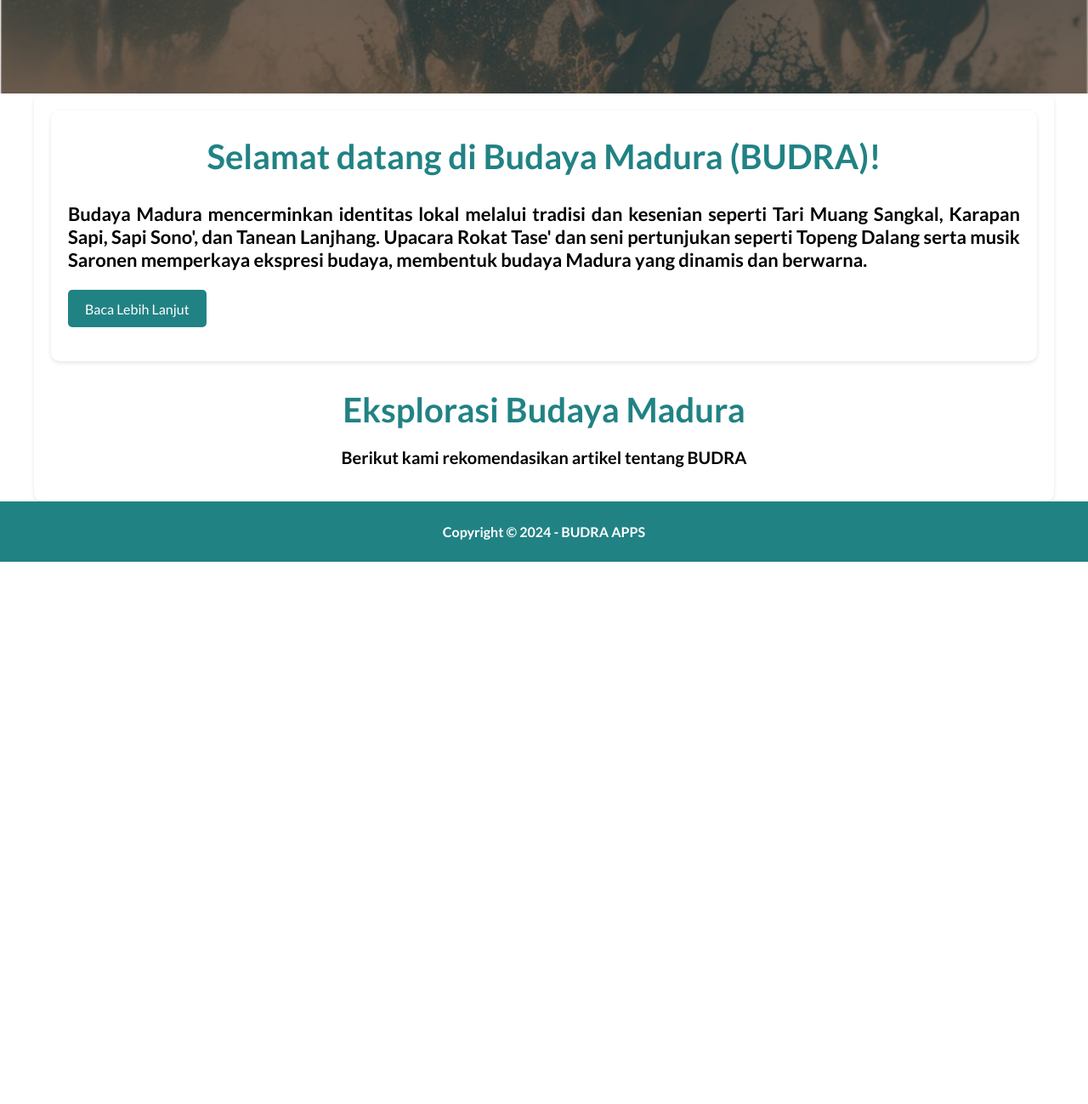
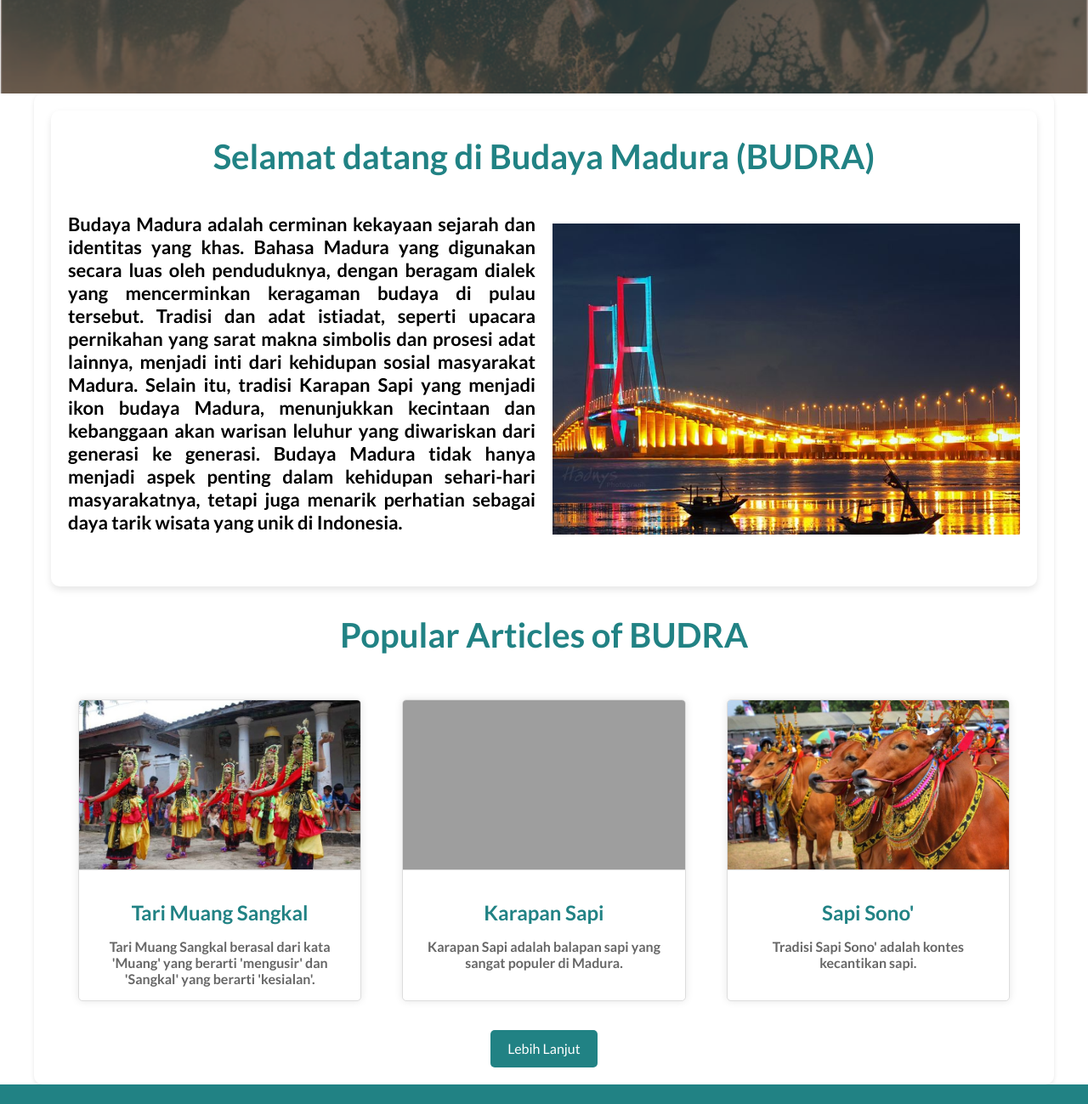
Before and after one commit to yeshintamira/capstone-project, a website built with webpack: page src/templates/index.html in a window 1280 px wide. Shown: the part 380-1679 px from the top of the page at 85% size. Before the commit the page ends 1041 px from the top, so only its background shows below. Built offline with nearby package versions, Linux system fonts and the light colour scheme; grey boxes are pictures that could not be loaded; files whose address does not match are found by name.

Commit message:
update home.js

```diff
--- a/src/scripts/views/pages/home.js
+++ b/src/scripts/views/pages/home.js
@@ -15,25 +15,51 @@ const Home = {
     `).join('');
 
     return `
-      <header class="header">
-      </header>
-      <main class="container" id="maincontent">
-      <div class="intro">
-      <h1 class="intro-title">Selamat datang di Budaya Madura (BUDRA)!</h1>
+
+
+    <div class="intro-container">
+    <h1 class="intro-title">Selamat datang di Budaya Madura (BUDRA)</h1>
+    <div class="intro">
       <div class="intro-text">
-        <p>Budaya Madura mencerminkan identitas lokal melalui tradisi dan kesenian seperti Tari Muang Sangkal, Karapan Sapi, Sapi Sono', dan Tanean Lanjhang. Upacara Rokat Tase' dan seni pertunjukan seperti Topeng Dalang serta musik Saronen memperkaya ekspresi budaya, membentuk budaya Madura yang dinamis dan berwarna.</p>
-        <button class="explore-button" tabindex="0"><a href="#/budaya">Baca Lebih Lanjut</a></button>
+        <p>
+          Budaya Madura adalah cerminan kekayaan sejarah dan identitas yang khas. Bahasa Madura yang digunakan secara luas oleh penduduknya, dengan beragam dialek yang mencerminkan keragaman budaya di pulau tersebut. Tradisi dan adat istiadat, seperti upacara pernikahan yang sarat makna simbolis dan prosesi adat lainnya, menjadi inti dari kehidupan sosial masyarakat Madura. Selain itu, tradisi Karapan Sapi yang menjadi ikon budaya Madura, menunjukkan kecintaan dan kebanggaan akan warisan leluhur yang diwariskan dari generasi ke generasi. Budaya Madura tidak hanya menjadi aspek penting dalam kehidupan sehari-hari masyarakatnya, tetapi juga menarik perhatian sebagai daya tarik wisata yang unik di Indonesia.
+        </p>
       </div>
     </div>
-      </main>
+    <div class="madura-image-container">
+      <img src="../images/gambar-budra/suramadu.jpg" alt="Madura" class="madura-image" tabindex="0">
+    </div>
+  </div>
+
+
       <article class="article-container">
         <div class="article-header">
-        <h1 tabindex="0">Eksplorasi Budaya Madura</h1>
-        <h2 tabindex="0">Berikut kami rekomendasikan artikel tentang BUDRA</h2>
-
+        <h1 tabindex="0">Popular Articles of BUDRA </h1>
         </div>
 
+    <div class="rekom-card">
+    <div class="card-item">
+        <img src="../images/gambar-budra/muang-sangkal.jpg" alt="Tari Muang Sangkal" class="article-image" tabindex="0">
+        <h1 tabindex="0">Tari Muang Sangkal</h1>
+        <p tabindex="0">Tari Muang Sangkal berasal dari kata 'Muang' yang berarti 'mengusir' dan 'Sangkal' yang berarti 'kesialan'.</p>
+    </div>
+    <div class="card-item">
+        <img src="../images/gambar-budra/karapansapi.jpg" alt="Karapan Sapi" class="article-image" tabindex="0">
+        <h1 tabindex="0">Karapan Sapi</h1>
+        <p tabindex="0">Karapan Sapi adalah balapan sapi yang sangat populer di Madura. </p>
+    </div>
+    <div class="card-item">
+        <img src="../images/gambar-budra/sapisono.jpeg" alt="Sapi Sono'" class="article-image" tabindex="0">
+        <h1 tabindex="0">Sapi Sono'</h1>
+        <p tabindex="0">Tradisi Sapi Sono' adalah kontes kecantikan sapi.</p>
+    </div>
+
+</div>
+
       </article>
+
+    <!-- Tombol "Lebih Lanjut" di paling bawah -->
+    <button class="next-button" tabindex="0"><a href="#/budaya"> Lebih Lanjut</a></button>
     </main>
     `;
   },
--- a/src/styles/main.css
+++ b/src/styles/main.css
@@ -44,12 +44,12 @@ html, body {
 }
 
 .logo {
-    width: 70px; /* Adjust the size as needed */
-    height: 70px; /* Adjust the size as needed */
-    background-image: url('../public/images/logo-budra.png'); /* Adjust the path as needed */
-    background-size: contain; /* Ensure the logo is fully visible */
-    background-repeat: no-repeat; /* Prevent repeating */
-    background-position: center; /* Center the logo */
+    width: 70px;
+    height: 70px;
+    background-image: url('../public/images/logo-budra.png');
+    background-size: contain;
+    background-repeat: no-repeat;
+    background-position: center;
 }
 
 .navbar-menu {
@@ -131,22 +131,32 @@ button, .navbar-menu a, input[type="text"], textarea {
 
 .intro {
     margin-bottom: 20px;
+    grid-column: 1 / 2;
 }
 
 .intro-title {
     font-size: 40px;
-    color:#218284; /* Warna oranye untuk judul */
-    margin-bottom: 30px;
+    color: #218284;
+    margin-bottom: 0px;
     text-align: center;
     margin-top: 10px;
+    grid-column: 1 / 3; /* Membuat judul menempati seluruh lebar grid */
 }
 
 .intro-text p {
-    font-size: 22px; /* Mengatur ukuran font menjadi 16px */
-    color: #000; /* Warna abu-abu untuk teks */
-    text-align: justify; /* Membuat teks rata kiri */
+    font-size: 22px;
+    color: #000;
+    text-align: justify;
 }
 
+.madura-image-container {
+    grid-column: 2 / 3;
+}
+
+.madura-image {
+    max-width: 100%;
+    height: auto;
+}
 
 /* Gaya untuk container */
 .container {
@@ -161,15 +171,28 @@ button, .navbar-menu a, input[type="text"], textarea {
     border-radius: 10px;
 }
 
+.intro-container {
+    display: grid;
+    grid-template-columns: 1fr 1fr;
+    gap: 20px;
+    border-radius: 10px;
+    background-color: white;
+    padding: 20px;
+    box-shadow: 0 4px 8px rgba(0, 0, 0, 0.1);
+    align-items: center; /* Mengatur posisi vertikal menjadi sejajar */
+}
+
+
+
 .container  {
     font-family: Lato, sans-serif;
     font-size: 30px;
     margin-top: auto;
 }
 
-.explore-button {
-    background-color: #218284; /* Warna latar belakang oranye */
-    color: white; /* Warna teks putih */
+.next-button {
+    background-color: #218284;
+    color: white;
     border: none;
     padding: 10px 20px;
     font-size: 16px;
@@ -177,28 +200,30 @@ button, .navbar-menu a, input[type="text"], textarea {
     border-radius: 5px;
     text-align: center;
     font-family: 'Lato', sans-serif;
+    display: inline-block;
 }
 
-  .explore-button a {
-    color: white; /* Warna teks putih untuk tautan */
-    text-decoration: none; /* Menghilangkan dekorasi teks pada tautan */
+.next-button a {
+    color: white;
+    text-decoration: none;
 }
 
-  .explore-button a:hover {
-    text-decoration: underline; /* Menambahkan dekorasi teks pada hover */
+.next-button a:hover {
+    text-decoration: underline;
 }
 
-  .explore-button:hover {
-    background-color: #218284; /* Warna latar belakang sedikit lebih gelap saat dihover */
+.next-button:hover {
+    background-color: #218284;
 }
 
-
+/* CSS Grid for cultural list and recommendation cards */
 #cultural-list {
     display: grid;
     grid-template-columns: repeat(auto-fit, minmax(300px, 1fr));
     gap: 1rem;
 }
 
+/* Styling for cultural cards */
 .cultural-card {
     background-color: white;
     border: 1px solid #ddd;
@@ -232,11 +257,40 @@ button, .navbar-menu a, input[type="text"], textarea {
     color: #555;
 }
 
+/* CSS Grid for recommendation cards */
+.rekom-card {
+    display: grid;
+    grid-template-columns: repeat(3, 1fr);
+    gap: 1rem;
+    padding: 1rem;
+    font-size: 16px;
+}
+
+.card-item img {
+    width: 100%;
+    height: 200px;
+    object-fit: cover;
+    border-bottom: 1px solid #ddd;
+    margin-bottom: 1rem;
+}
+
+.card-item h1 {
+    font-size: 1.2rem;
+    margin: 0.5rem 0;
+    color: #218284 !important;
+}
+
+.card-item p {
+    font-size: 1rem;
+    color: #000000;
+    margin: 0;
+}
+
 .detail-link {
     display: inline-block;
-    padding: 7px 14px; /* Mengurangi padding */
-    margin-top: 5px; /* Mengurangi margin */
-    font-size: 12px; /* Mengurangi ukuran font */
+    padding: 7px 14px;
+    margin-top: 5px;
+    font-size: 12px;
     background-color: #218284;
     color: #fff;
     text-decoration: none;
@@ -245,25 +299,24 @@ button, .navbar-menu a, input[type="text"], textarea {
 }
 
 .detail-link:hover {
-    background-color: #1a6769; /* Mengubah warna latar belakang saat dihover */
+    background-color: #1a6769;
 }
 
 .article-header h1 {
     font-size: 40px;
-        color:#218284;
-
+    color: #218284;
     margin-bottom: 20px;
 }
 
 .article-header h2 {
     font-size: 20px;
     margin-bottom: 20px;
-
 }
 
 .article-header p {
     font-size: 20px;
 }
+
 /* Gaya untuk footer */
 footer {
     background-color: #218284;
--- a/src/styles/responsive.css
+++ b/src/styles/responsive.css
@@ -1,5 +1,3 @@
-/* Responsive Styles */
-
 /* Responsive navbar menu */
 @media only screen and (max-width: 600px) {
     #menuIcon {
@@ -36,6 +34,18 @@
     }
 }
 
+/* Responsive styles for recommendation cards */
+@media only screen and (max-width: 600px) {
+    .rekom-card {
+        grid-template-columns: 1fr;
+        gap: 1rem;
+    }
+    .card-item, .card-rekom {
+        margin: 0.5rem auto;
+        max-width: 100%;
+    }
+}
+
 /* Medium screens */
 @media only screen and (min-width: 601px) and (max-width: 1024px) {
     .navbar-menu li {
@@ -46,6 +56,13 @@
         gap: 1rem;
     }
     .cultural-card {
+        margin: 1rem;
+    }
+    .rekom-card {
+        grid-template-columns: repeat(2, 1fr);
+        gap: 1rem;
+    }
+    .card-item, .card-rekom {
         margin: 1rem;
     }
 }
@@ -62,4 +79,68 @@
     .cultural-card {
         margin: 1rem;
     }
+    .rekom-card {
+        grid-template-columns: repeat(3, 1fr);
+        gap: 1rem;
+    }
+    .card-item, .card-rekom {
+        margin: 1rem;
+    }
 }
+
+/* Common styling for card items and recommendation cards */
+.card-item, .card-rekom {
+    background-color: white;
+    border: 1px solid #ddd;
+    border-radius: 5px;
+    box-shadow: 0 0 10px rgba(0, 0, 0, 0.1);
+    overflow: hidden;
+    transition: transform 0.2s;
+}
+
+.card-item:hover, .card-rekom:hover {
+    transform: scale(1.05);
+}
+
+.card-item img.article-image, .card-rekom img.article-image {
+    width: 100%;
+    height: 200px;
+    object-fit: cover;
+    border-bottom: 1px solid #ddd;
+}
+
+.card-item h1, .card-rekom h1 {
+    font-size: 1.5em;
+    margin: 16px;
+    color: #333;
+}
+
+.card-item p, .card-rekom p {
+    font-size: 1em;
+    margin: 0 16px 16px;
+    color: #666;
+}
+
+/* Responsive styles for Madura image on mobile */
+@media only screen and (max-width: 600px) {
+    .madura-image-container {
+        grid-column: 1 / -1; /* Span across all columns */
+    }
+
+    .madura-image {
+        width: 100%; /* Make the image fill the container */
+        max-width: none; /* Override max-width set previously */
+        height: auto; /* Maintain aspect ratio */
+    }
+}
+
+/* Responsive styles for intro text */
+@media only screen and (max-width: 600px) {
+    .intro-container {
+        display: block; /* Change the display property to block for mobile devices */
+    }
+
+    .intro-text {
+        text-align: center; /* Center-align the text */
+    }
+}
```
Also changed, not shown: src/public/images/gambar-budra/gambar-madura.jpg (added), src/public/images/gambar-budra/suramadu.jpg (added), src/scripts/routes/url-parser.js (indentation only). Lines whose indentation alone changed are shown as unchanged.
